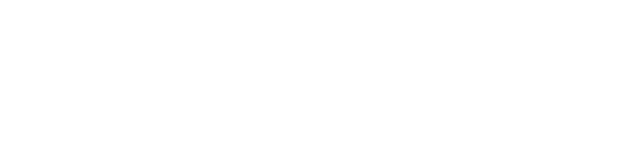
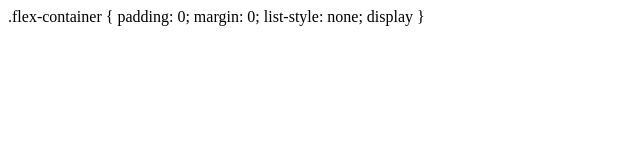
Before and after one commit to janelfn/AdrianNeff, a plain HTML site: page index.html in a window 1280 px wide. Shown: the whole page, without its empty margins (0-640 px from the left). Drawn offline with Linux system fonts and the light colour scheme.

Commit message:
started adding flexbox in html

```diff
--- a/index.html
+++ b/index.html
@@ -11,6 +11,14 @@
 
 </head>
 <body>
+  .flex-container {
+    padding: 0;
+    margin: 0;
+    list-style: none;
+    display
+
+
+  }
 
 
 </body>
```
